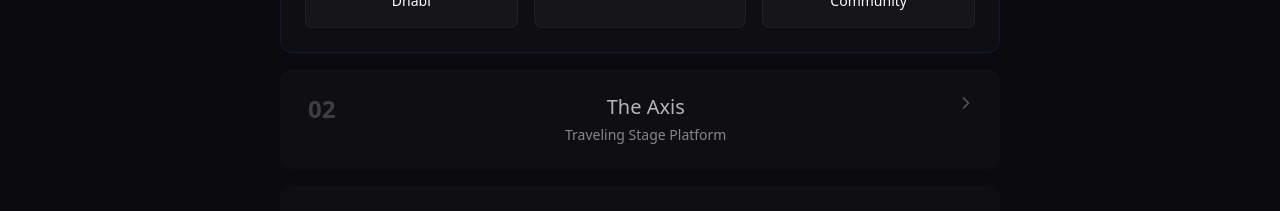
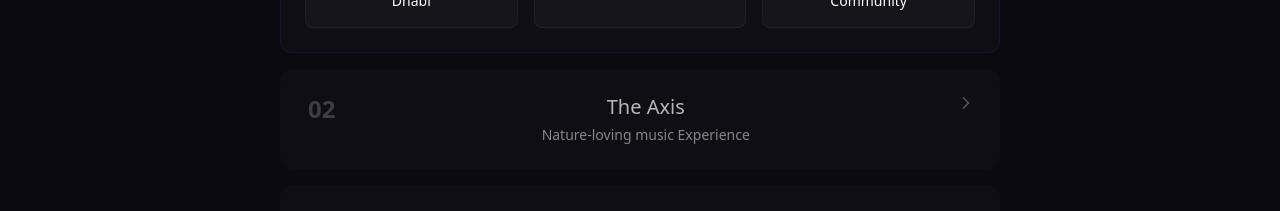
Before and after one commit to checkmate-web/checkmate-landing, a React (Vite) app: page / in a window 1280 px wide. Shown: the part 5380-5591 px from the top of the page. Built offline with nearby package versions, Linux system fonts and the light colour scheme.

Commit message:
Update The Axis details

```diff
--- a/src/components/Sponsorship.tsx
+++ b/src/components/Sponsorship.tsx
@@ -6,7 +6,7 @@ const events = [
     number: "01",
     title: "Race Weekend Experience",
     subtitle: "Yas Marina circuit",
-    description: "A dynamic music and lifestyle destination built around the energy of Formula 1. Positioned beside Yas Marina Circuit, the event combines global talent, cutting-edge production, and immersive storytelling to match the intensity of Race Weekend. This IP is designed as a turnkey sponsorship opportunity, giving partners access to premium audiences across large‑scale festivals and exclusive yacht hospitality. Sponsors can entertain guests on private yachts during the race, activate their brand in high‑visibility zones, and align with one of the UAE’s most prestigious weekends. A seamless way for brands to connect with fans, clients, and VIPs while being part of Abu Dhabi's most electrifying moment.",
+    description: "A dynamic music and lifestyle destination built around the energy of Formula 1. Positioned beside Yas Marina Circuit, the event combines global talent, cutting-edge production, and immersive storytelling to match the intensity of Race Weekend. This IP is designed as a turnkey sponsorship opportunity, giving partners access to premium audiences across large-scale festivals and exclusive yacht hospitality. Sponsors can entertain guests on private yachts during the race, activate their brand in high‑visibility zones, and align with one of the UAE’s most prestigious weekends. A seamless way for brands to connect with fans, clients, and VIPs while being part of Abu Dhabi's most electrifying moment.",
     image: "./Check Mate Events_files/yacht-party-during-f1-night-race.png",
     location: "Yas Marina Circuit, Abu Dhabi",
     date: "Q4",
@@ -16,12 +16,12 @@ const events = [
     id: 2,
     number: "02",
     title: "The Axis",
-    subtitle: "Traveling Stage Platform",
-    description: "The Axis is a traveling stage for transformation - an immersive event platform that reimagines iconic national spaces into epic backdrops for entertainment. From an airport terminal to a desert railway hub or seaport dock, The Axis turns functional infrastructure into cultural theater. Each edition aligns with a national vision or government initiative - whether unveiling a new technology, sustainability goal, or tourism milestone - creating a magnetic experience that draws visitors from across the UAE to experience an entirely new angle.",
+    subtitle: "Nature-loving music Experience",
+    description: "The Axis is a bold, traveling event platform that transforms unexpected spaces into iconic music and entertainment destinations. Each edition is crafted as a one-of-a-kind experience—blending music, high-end production, and unique locations to attract large, engaged audiences. The result is a powerful event format that delivers scale, energy, and commercial impact for venue and brand partners alike.",
     image: "./Check Mate Events_files/photo-1470229722913-7c0e2dbbafd3",
-    location: "Multiple Venues, UAE",
-    date: "March 2026",
-    audience: "Music enthusiasts, cultural explorers"
+    location: "Multiple Venues, Abu Dhabi",
+    date: "Q2",
+    audience: "Music Lovers, Finest guests, global creatives, luxury partners"
   },
   {
     id: 3,
```
